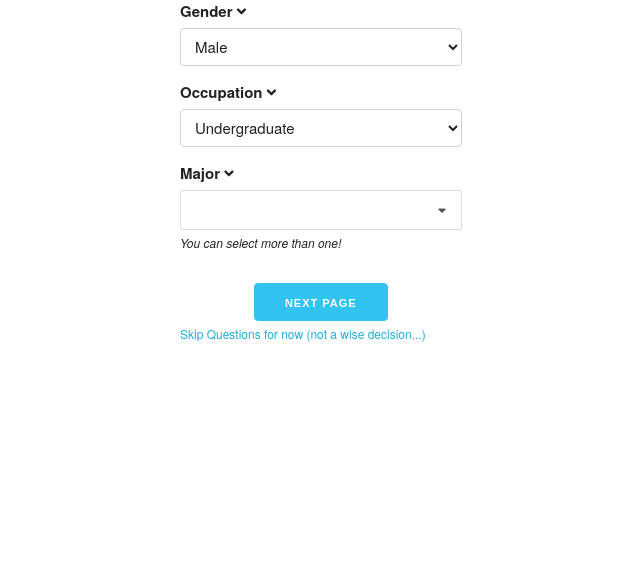
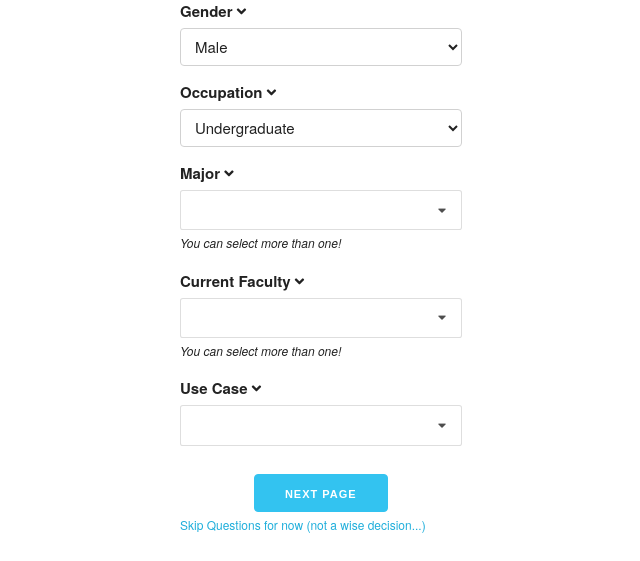
Before and after one commit to duggalr2/connect, a Django app: a page that uses templates/profile_creation.html in a window 1280 px wide. Shown: the part 303-864 px from the top of the page, without its empty margins (332-972 px from the left). Before the commit the page ends 645 px from the top, so only its background shows below. Run offline with Django 3.2, Linux system fonts and the light colour scheme; a user stored in the database is signed in; some libraries are stand-ins or nearby versions.

Commit message:
adding few things to forms/views

```diff
--- a/connect/forms.py
+++ b/connect/forms.py
@@ -49,12 +49,6 @@ PROGRAM_CHOICES = (
     ('math_physics_statistics', 'Math/Physics/Statistics'),
     ('engineering', 'Engineering'),
 )
-
-
-class FirstCreateProfile(forms.Form):
-    gender_choice = forms.ChoiceField(choices=GENDER_CHOICES, required=False)
-    occupation = forms.ChoiceField(choices=OCCUPATION_CHOICES, required=False)
-    major = forms.MultipleChoiceField(choices=PROGRAM_CHOICES, required=False)
 
 
 SPORT_CHOICES = (
@@ -199,6 +193,20 @@ FACULTY_CHOICES = (
 )
 
 
+USE_CASE = (
+    ('gym', 'Looking for a Gym Buddy/Partner'),
+    ('friend', 'Looking for a Friend'),
+)
+
+
+class FirstCreateProfile(forms.Form):
+    gender_choice = forms.ChoiceField(choices=GENDER_CHOICES, required=False)
+    occupation = forms.ChoiceField(choices=OCCUPATION_CHOICES, required=False)
+    major = forms.MultipleChoiceField(choices=PROGRAM_CHOICES, required=False)
+    user_faculty = forms.MultipleChoiceField(choices=FACULTY_CHOICES, required=False)
+    use_case = forms.ChoiceField(choices=USE_CASE, required=True)
+
+
 class SecondCreateProfile(forms.Form):
     sport_choice = forms.MultipleChoiceField(choices=SPORT_CHOICES, required=False)
     music_choice = forms.MultipleChoiceField(choices=MUSIC_CHOICES, required=False)
--- a/connect/models.py
+++ b/connect/models.py
@@ -12,6 +12,8 @@ class Profile(models.Model):
     gender_choice = models.CharField(max_length=500, blank=True)
     occupation = models.CharField(max_length=500, blank=True)
     major = models.CharField(max_length=500, blank=True)
+    user_faculty = models.CharField(max_length=200, blank=True)
+    use_case = models.CharField(max_length=500, blank=False, default='gym')
     sport_choice = models.CharField(max_length=500, blank=True)
     music_choice = models.CharField(max_length=500, blank=True)
     movie_choice = models.CharField(max_length=500, blank=True)
--- /dev/null
+++ b/connect/scripts/graphistry.py
@@ -0,0 +1,5 @@
+import pandas
+import graphistry
+
+edges = pandas.read_csv('facebook_combined', sep=' ', names=['src', 'dst'])
+graphistry.bind(source='src', destination='dst').plot(edges)
--- a/connect/scripts/recommend.py
+++ b/connect/scripts/recommend.py
@@ -2,6 +2,3 @@
 ##############################
 # Recommendation System
 ##############################
-
-
-def get_use
--- a/connect/views.py
+++ b/connect/views.py
@@ -4,6 +4,7 @@ from django.contrib.auth import login, authenticate
 from django.urls import reverse_lazy
 from django.contrib.auth.decorators import login_required
 from django.contrib.auth.models import User
+from connect.models import Profile
 from django.contrib import messages
 from django.contrib.auth import update_session_auth_hash
 from django.contrib.auth.forms import PasswordChangeForm
@@ -11,6 +12,10 @@ import ast
 from django.contrib.auth.decorators import user_passes_test
 from django.conf import settings
 
+
+# TODO: Signup Modal: Need to add error messages for all possible errors that can come up
+# TODO: 404 Pages!
+# TODO: Add email/username login
 
 def anonymous_required(function=None, redirect_url=None):
     if not redirect_url:
@@ -26,16 +31,10 @@ def anonymous_required(function=None, redirect_url=None):
     return actual_decorator
 
 
-# TODO: Need to add error messages for all possible errors that can come up!
-# TODO: 404 Pages!
-
 @anonymous_required(redirect_url='/main/')
 def landing_page(request):
     sign_form = SignUpForm(request.POST or None)
     login_form = LoginForm(request.POST or None)
-
-    # if request.user is not None:  # TODO: need to add a catch if user is logged in and on landing page!
-    #     return redirect('main_page')
 
     if request.method == 'POST' and 'sign_up' in request.POST:  # TODO: Add error for signup's!
         if sign_form.is_valid():
@@ -44,18 +43,6 @@ def landing_page(request):
             if User.objects.filter(email=user_email).exists():
                 messages.error(request, 'Email already exists...')
                 return redirect('landing_page')
-
-            # username = sign_form.cleaned_data.get('username')
-            # if User.objects.filter(username=username).exists():
-            #     messages.error(request, 'Username already exists...')
-            #     return redirect('landing_page')
-            #
-            # password1 = sign_form.cleaned_data.get('password1')
-            # password2 = sign_form.cleaned_data.get('password2')
-            # if password1 != password2:
-            #     messages.error(request, "The 2 Password's are not the same...")
-            #     return redirect('landing_page')
-
             else:
                 user = sign_form.save()
                 user.refresh_from_db()
@@ -69,20 +56,8 @@ def landing_page(request):
                 login(request, user)
                 return redirect('profile_creation')
 
-        # username = sign_form.cleaned_data.get('username')
-        # if User.objects.filter(username=username).exists():
-        #     messages.error(request, 'Username already exists...')
-        #     return redirect('landing_page')
-        #
-        # password1 = sign_form.cleaned_data.get('password1')
-        # password2 = sign_form.cleaned_data.get('password2')
-        # if password1 != password2:
-        #     messages.error(request, "The 2 Password's are not the same...")
-        #     return redirect('landing_page')
-
         else:
             sign_form = SignUpForm()
-            # return redirect('landing_page')
 
     elif request.method == 'POST' and 'login' in request.POST:
         if login_form.is_valid():
@@ -142,12 +117,80 @@ def creation_finish(request):
     return render(request, "creation_finish.html", {'form': form})
 
 
+# TODO: Need to think more about corner cases and stuff that can go wrong here!!
+# TODO: pass the existing instance!!
 @login_required(login_url=reverse_lazy('landing_page'))
-def main_page(request):  # TODO: If the profile questions aren't answered, bring up error messages here!
+def edit_profile(request):
+    edit_form = EditUsername(request.POST or None)
+    if request.method == 'POST':
+        if edit_form.is_valid():
+            old_username = request.user.username
+            new_username = edit_form.cleaned_data.get('username')
+            if User.objects.filter(username=new_username).exists():
+                messages.error(request, 'Username already exists.')
+            else:
+                user = User.objects.get(username=old_username)
+                user.username = new_username
+                user.save()
+                return redirect('main_page')
+    return render(request, "edit_profile.html", {'form': edit_form, 'old_username': request.user.username})
+
+
+@login_required(login_url=reverse_lazy('landing_page'))
+def change_password(request):
+    if request.method == 'POST':
+        form = PasswordChangeForm(request.user, request.POST)
+        if form.is_valid():
+            user = form.save()
+            update_session_auth_hash(request, user)
+            messages.success(request, 'Your password was successfully updated!')
+            return redirect('main_page')
+        else:
+            messages.error(request, 'Please correct the error below.')
+    else:
+        form = PasswordChangeForm(request.user)
+    return render(request, 'password_reset.html', {
+        'form': form
+    })
+
+
+def get_user_information(current_user):
+    """Get User information for recommendation's"""
+    gender = current_user.profile.gender_choice
+    occupation = current_user.profile.occupation
+    current_faculty = current_user.profile.user_faculty
+    user_sport = current_user.profile.sport_choice
+    user_subject = current_user.profile.subject_interest_question
+    user_id = current_user.profile.id
+    initial_filter = Profile.objects.all().filter(gender_choice=gender, occupation=occupation)
+    sport_user_choice, subject_choice, faculty_choice = [], [], []
+    for profile in initial_filter:
+        sport = profile.sport_choice
+        subject = profile.subject_interest_question
+        faculty = profile.user_faculty
+        if sport in user_sport:
+            profile_id = profile.id
+            if profile_id != user_id:
+                sport_user_choice.append(profile)
+        if subject in user_subject:
+            profile_id = profile.id
+            if profile_id != user_id:
+                subject_choice.append(profile)
+        if faculty != '' and faculty in current_faculty:
+            profile_id = profile.id
+            if profile_id != user_id:
+                faculty_choice.append(profile)
+
+
+@login_required(login_url=reverse_lazy('landing_page'))
+def main_page(request):
     current_user = request.user
     first_name = current_user.profile.first_name
     occupation = current_user.profile.occupation
     major = current_user.profile.major
+
+    if request.method == 'GET' and 'recommend' in request.GET:
+        get_user_information(current_user)
 
     sport_choice = current_user.profile.sport_choice
     if sport_choice != '':
@@ -170,48 +213,12 @@ def main_page(request):  # TODO: If the profile questions aren't answered, bring
     if len(major) == 0 or len(sport_choice) == 0 or len(music_choice) == 0:
         messages.error(request, "To get accurate recommendation's, please answer majority of the questions!")
 
-    return render(request, "main_page.html", {'name': first_name, 'occupation': occupation,
+    return render(request, "main_page.html", {'name': first_name.capitalize(), 'occupation': occupation,
                                               'major':major, 'sport_choice':sport_choice,
                                               'music_choice':music_choice, 'movie_choice':movie_choice,
                                               'god_question':god_question, 'program_question':program_question})
 
 
-# TODO: Need to think more about corner cases and stuff that can go wrong here!
-@login_required(login_url=reverse_lazy('landing_page'))
-def edit_profile(request):  # TODO: pass the existing instance?
-    edit_form = EditUsername(request.POST or None)
-    if request.method == 'POST':
-        if edit_form.is_valid():
-            old_username = request.user.username
-            new_username = edit_form.cleaned_data.get('username')
-            if User.objects.filter(username=new_username).exists():
-                messages.error(request, 'Username already exists.')
-            else:
-                user = User.objects.get(username=old_username)
-                user.username = new_username
-                user.save()
-                return redirect('main_page')
-    return render(request, "edit_profile.html", {'form': edit_form, 'old_username': request.user.username})
-
-
-@login_required(login_url=reverse_lazy('landing_page'))
-def change_password(request):
-    if request.method == 'POST':
-        form = PasswordChangeForm(request.user, request.POST)
-        if form.is_valid():
-            user = form.save()
-            update_session_auth_hash(request, user)  # Important!
-            messages.success(request, 'Your password was successfully updated!')
-            return redirect('main_page')
-        else:
-            messages.error(request, 'Please correct the error below.')
-    else:
-        form = PasswordChangeForm(request.user)
-    return render(request, 'password_reset.html', {
-        'form': form
-    })
-
-
 @login_required(login_url=reverse_lazy('landing_page'))
 def feature_request(request):
     return render(request, "feature_request.html")
--- a/templates/main_page.html
+++ b/templates/main_page.html
@@ -72,7 +72,10 @@
 </div>
 
 <div class="ui one column stackable center aligned page grid">
-    <button class="ui inverted blue button" style="margin-top: 7%;">Connect!</button>
+    <form method="get">
+            <input class="ui inverted blue button" type="submit" style="margin-top: 20%;" name="recommend" value="Connect!">
+    </form>
+{#    <button class="ui inverted blue button" style="margin-top: 7%;">Connect!</button>#}
 </div>
 
 
--- a/templates/profile_creation.html
+++ b/templates/profile_creation.html
@@ -94,6 +94,15 @@
         <label style="margin-top: 5%" for="exampleRecipientInput">Major<i class="angle down icon"></i> </label>
         {% render_field form.major class='ui fluid dropdown' multiple="" %}
         <small><i>You can select more than one!</i></small>
+
+        <label style="margin-top: 5%" for="exampleRecipientInput">Current Faculty<i class="angle down icon"></i> </label>
+        {% render_field form.user_faculty class='ui fluid dropdown' multiple="" %}
+        <small><i>You can select more than one!</i></small>
+
+        <label style="margin-top: 5%" for="exampleRecipientInput">Use Case<i class="angle down icon"></i> </label>
+        {% render_field form.use_case class='ui fluid dropdown' multiple="" %}
+
+
 {#        <a class="btn" href="{% url 'creation_finish' %}">#}
 {#            <button class="button button-primary" style="text-align: center; display: block; margin: auto; margin-top: 10%; font-family: 'Raleway', sans-serif;" onclick="increase()">Next Page<i class="star half empty icon" style="margin-left: 5%"></i></button>#}
 {#        </a>#}
```
Also changed, not shown: connect/migrations/0005_profile_user_faculty.py (added), connect/migrations/0006_profile_use_case.py (added), db.sqlite3, 1 other file.
